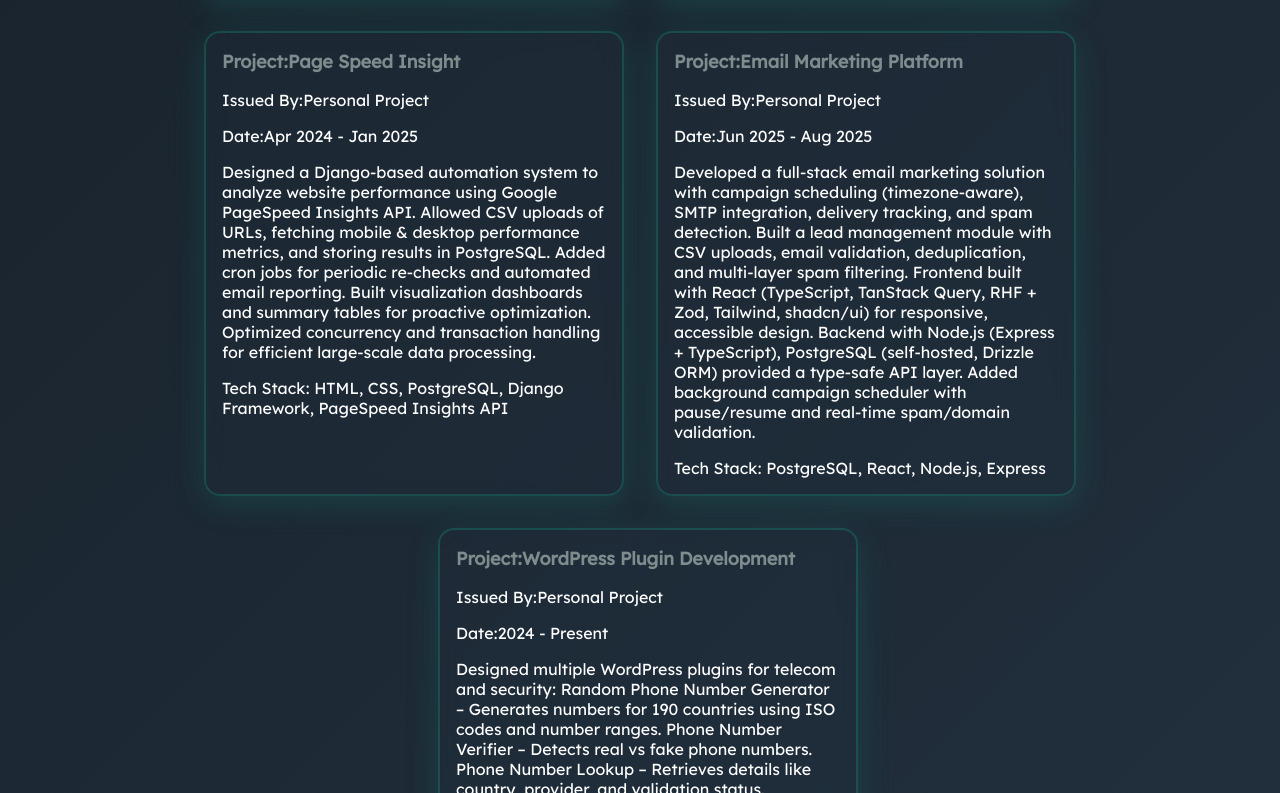
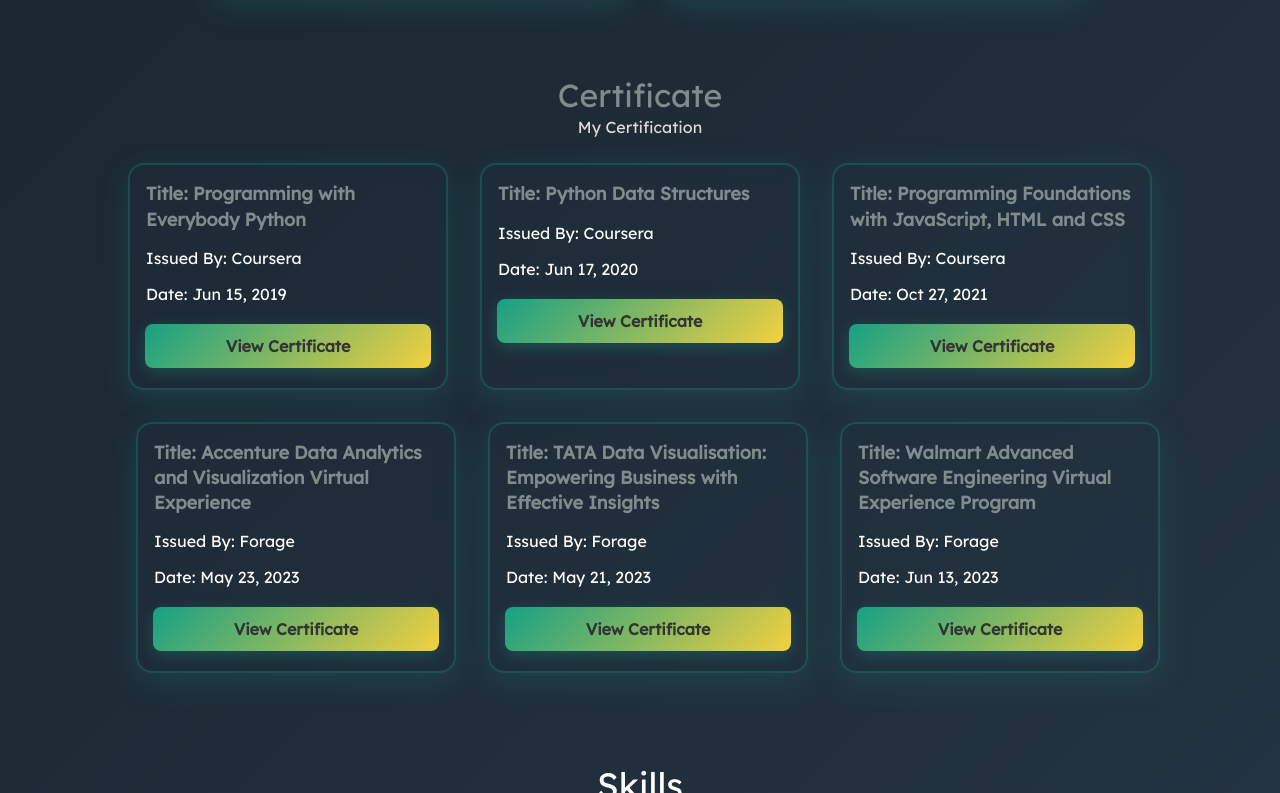
Before and after one commit to sushil7397/Portfolio, a React (Create React App) app: page / in a window 1280 px wide. Shown: the part 4647-5440 px from the top of the page. Built offline with nearby package versions, Linux system fonts and the light colour scheme.

Commit message:
Update About.jsx content

```diff
--- a/src/Portfolio/Experience.jsx
+++ b/src/Portfolio/Experience.jsx
@@ -17,33 +17,6 @@
         Issuedby:' INEURON INTELLIGENCE PRIVATE LIMITED',
         Date: ' 26th March 2023 to 14th August 2023',
         experienceLink: 'https://drive.google.com/file/d/1v0FLyFupM7npuCydmjlEB2hzaaLYq9lL/view?usp=drive_link',
-      },
-      {
-        id: 3,
-        title: 'Page Speed Insight',
-        Issuedby: 'Personal Project',
-        Date: 'Apr 2024 - Jan 2025',
-        experienceLink: '',
-        description: 'Designed a Django-based automation system to analyze website performance using Google PageSpeed Insights API. Allowed CSV uploads of URLs, fetching mobile & desktop performance metrics, and storing results in PostgreSQL. Added cron jobs for periodic re-checks and automated email reporting. Built visualization dashboards and summary tables for proactive optimization. Optimized concurrency and transaction handling for efficient large-scale data processing.',
-        techStack: 'HTML, CSS, PostgreSQL, Django Framework, PageSpeed Insights API'
-      },
-      {
-        id: 4,
-        title: 'Email Marketing Platform',
-        Issuedby: 'Personal Project',
-        Date: 'Jun 2025 - Aug 2025',
-        experienceLink: '',
-        description: 'Developed a full-stack email marketing solution with campaign scheduling (timezone-aware), SMTP integration, delivery tracking, and spam detection. Built a lead management module with CSV uploads, email validation, deduplication, and multi-layer spam filtering. Frontend built with React (TypeScript, TanStack Query, RHF + Zod, Tailwind, shadcn/ui) for responsive, accessible design. Backend with Node.js (Express + TypeScript), PostgreSQL (self-hosted, Drizzle ORM) provided a type-safe API layer. Added background campaign scheduler with pause/resume and real-time spam/domain validation.',
-        techStack: 'PostgreSQL, React, Node.js, Express'
-      },
-      {
-        id: 5,
-        title: 'WordPress Plugin Development',
-        Issuedby: 'Personal Project',
-        Date: '2024 - Present',
-        experienceLink: '',
-        description: 'Designed multiple WordPress plugins for telecom and security: Random Phone Number Generator – Generates numbers for 190 countries using ISO codes and number ranges. Phone Number Verifier – Detects real vs fake phone numbers. Phone Number Lookup – Retrieves details like country, provider, and validation status. Scamlytics Integration – Detects spam IPs, provides risk scores, and identifies IP locations. These plugins improved number validation workflows and security for WordPress sites.',
-        techStack: 'PHP, WordPress'
       }
     ];
 
```
